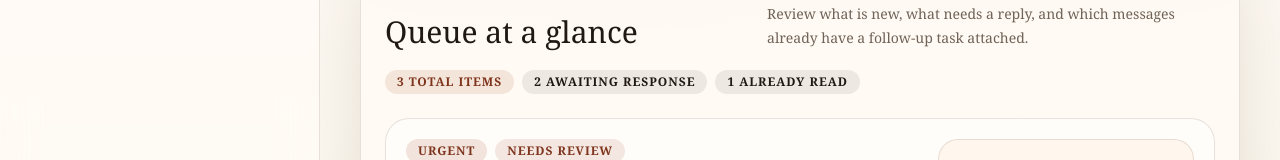
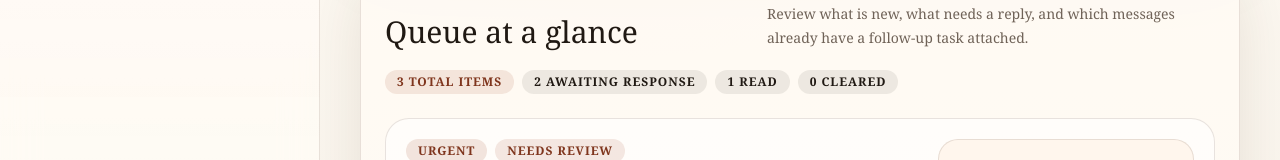
Before and after one commit to ketho-exe/Personal_Admin, a Next.js app: page /inbox in a window 1280 px wide. Shown: the part 350-510 px from the top of the page. Built offline with nearby package versions, Linux system fonts and the light colour scheme.

Commit message:
fix: correct inbox status summaries

```diff
--- a/components/inbox/inbox-list.tsx
+++ b/components/inbox/inbox-list.tsx
@@ -27,12 +27,26 @@ function getPriorityClasses(priority: InboxItem["priority"]) {
 }
 
 function getStatusLabel(status: InboxItem["status"]) {
-  return status === "new" ? "Needs review" : "Read";
+  switch (status) {
+    case "new":
+      return "Needs review";
+    case "read":
+      return "Read";
+    case "dismissed":
+      return "Dismissed";
+    case "archived":
+      return "Archived";
+    default:
+      return status;
+  }
 }
 
 export function InboxList({ items, tasks }: InboxListProps) {
   const awaitingResponseCount = items.filter((item) => item.requiresResponse).length;
-  const readOnlyCount = items.filter((item) => item.status !== "new").length;
+  const readCount = items.filter((item) => item.status === "read").length;
+  const clearedCount = items.filter(
+    (item) => item.status === "dismissed" || item.status === "archived"
+  ).length;
 
   return (
     <Card
@@ -52,7 +66,8 @@ export function InboxList({ items, tasks }: InboxListProps) {
       <div className="mt-5 flex flex-wrap gap-2 text-sm">
         <StatusPill tone="accent">{`${items.length} total items`}</StatusPill>
         <StatusPill tone="neutral">{`${awaitingResponseCount} awaiting response`}</StatusPill>
-        <StatusPill tone="neutral">{`${readOnlyCount} already read`}</StatusPill>
+        <StatusPill tone="neutral">{`${readCount} read`}</StatusPill>
+        <StatusPill tone="neutral">{`${clearedCount} cleared`}</StatusPill>
       </div>
 
       <div className="mt-6 grid gap-4">
```
